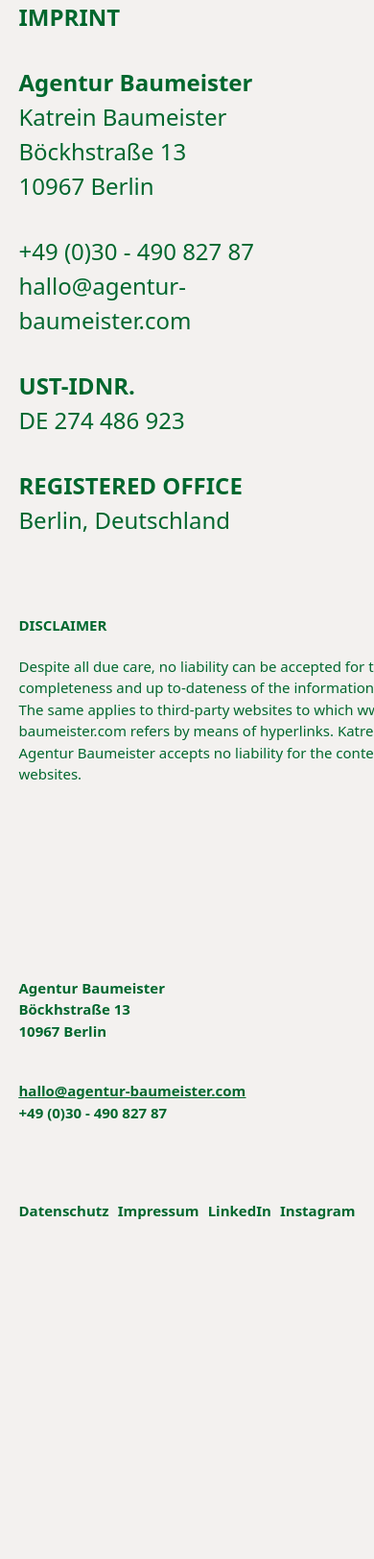
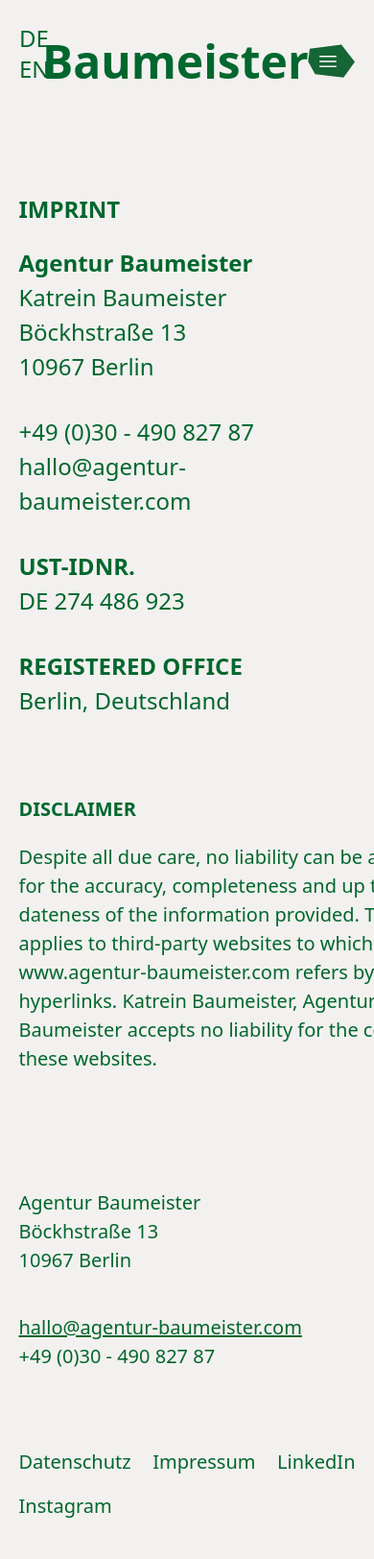
Before and after one commit to Jpaulb12/Group_2-WebsiteProject, a website: page src/sections/imprint.html in a window 390 px wide. Shown: the top 1624 px of the page at 96% size. Before the commit the page ends 1353 px from the top, so only its background shows below. Drawn offline with nearby package versions, Linux system fonts and the light colour scheme.

Commit message:
Imprint section with header

```diff
--- a/src/sections/imprint.html
+++ b/src/sections/imprint.html
@@ -9,15 +9,45 @@
     <title>Document</title>
 </head>
 <body class="bg-[#f3f1ef]  text-[#00672e]" >
+
+<!-- The navigation bar -->
+  <header class=" fixed top-0 left-0 w-full h-32 z-50 flex items-center justify-between py-2 pr-5 pl-5 mx-auto ">
+        <div class="self-start  mt-4 text-2xl">
+            <p>DE</p>
+            <p>EN</p>
+        </div>
+          <div class="relative w-60 h-35">
+    <div class="absolute inset-0 lg:hidden bg-[#f3f1ef] [clip-path:polygon(83%_29%,96%_36%,100%_49%,91%_66%,15%_72%,0%_58%,3%_39%)]"></div>
+
+    <h1 class="relative z-10 flex h-full items-center justify-center text-5xl font-semibold">
+        Baumeister
+    </h1>
+</div>
+          <nav class=" flex justify-end">
+
+ <div class=" lg:hidden w-14 h-15 flex items-center justify-center bg-green-800 [clip-path:polygon(16%_28%,75%_21%,100%_51%,79%_78%,26%_72%,13%_50%)] " onclick="window.location.href='src/sections/vision.html'">
+                     <svg xmlns="http://www.w3.org/2000/svg" fill="none" viewBox="0 0 24 24" stroke-width="1.5" stroke="currentColor" class="size-6 text-white">
+  <path stroke-linecap="round" stroke-linejoin="round" d="M3.75 6.75h16.5M3.75 12h16.5m-16.5 5.25h16.5" />
+                     </svg>
+             </div>
+<div class="hidden lg:flex flex-col  text-2xl  text-right">
+            <a href="#about-us">About</a>
+            <a href="#services">Services</a>
+            <a href="#references">References</a>
+            <a href="#contact">Contact</a>
+</div>
+        </nav>
+
+    </header>
 <!-- Imprint section -->
 
-<section class="m-auto w-[90%] lg:w-[80%]">
+<section class="mx-auto w-[90%] lg:w-[80%] mt-50 lg:mt-60 ">
 <div id="contact" class="flex flex-col gap-20 justify-around md:flex-row md:gap-0 md:justify-between">
 
 <div class="flex flex-col gap-8 text-[24px] lg:text-[48px]">
 
     <div>
-           <p class="font-bold md:font-normal md:text-[30px] mb-8 md:mb-0">IMPRINT</p>
+           <p class="font-bold md:text-[30px] mb-5 md:mb-0">IMPRINT</p>
            <p class="font-bold">Agentur Baumeister</p>
            <p>Katrein Baumeister<p>
            <p>Böckhstraße 13</p>
@@ -41,7 +71,7 @@
 
 </div>
 
-<div class="text-[15px] lg:text-[24px] w-[470px] md:text-end md:self-end">
+<div class="text-[20px] lg:text-[24px] w-[470px] md:text-end md:self-end">
        <h1 class="font-bold mb-5">DISCLAIMER</h1>
        <p>Despite all due care, no liability can be accepted for the accuracy, completeness and up to-dateness of the information provided. The same applies to third-party websites to which www.agentur-baumeister.com refers by means of hyperlinks. Katrein Baumeister, Agentur Baumeister accepts no liability for the content of these websites.</p>
 
@@ -51,12 +81,11 @@
 </section>
 
 <!-- footer section -->
-
- <footer class="w-[90%] lg:w-[80%] mx-auto pt-50 pb-20 font-semibold">
+<footer class="w-[90%] lg:w-[95%] mx-auto pt-30 pb-10 lg:pt-20">
 
     <!-- iPhone 14 & 15 Pro -->
 
-   <div class="flex flex-col gap-10 lg:hidden md:hidden text-[15px]">
+   <div class="flex flex-col gap-10 lg:hidden md:hidden text-[20px]">
 
         <div>
             <p>Agentur Baumeister</p>
@@ -65,21 +94,21 @@
         </div>
 
         <div>
-            <p class="underline"><a href="https://mail.google.com/mail/u/0/#inbox?compose=new">hallo@agentur-baumeister.com</a></p>
+            <p class="underline">hallo@agentur-baumeister.com</p>
             <p>+49 (0)30 - 490 827 87</p>
         </div>
 
         <div class="flex justify-between flex-wrap gap-y-4 mt-10">
-            <p><a href="privacy.html hover-none">Datenschutz</a></p>
-            <p><a href="imprint.html">Impressum</a></p>
-            <p><a href="">LinkedIn</a></p>
-            <p><a href="https://www.motelminibar.com/">Instagram</a></p>
+            <p>Datenschutz</p>
+            <p>Impressum</p>
+            <p>LinkedIn</p>
+            <p>Instagram</p>
         </div>
 
     </div>
 
     <!-- iPad Pro 11" -->
-    <div class="hidden lg:hidden md:grid md:grid-cols-2 gap-10 text-[15px]">
+    <div class="hidden lg:hidden md:grid md:grid-cols-2 gap-10 text-[20px]">
 
         <div>
             <p>Agentur Baumeister</p>
@@ -88,20 +117,23 @@
         </div>
 
         <div class="text-right">
-            <p class="underline"><a href="https://mail.google.com/mail/u/0/#inbox?compose=new">hallo@agentur-baumeister.com</a></p>
+            <p class="underline">hallo@agentur-baumeister.com</p>
             <p>+49 (0)30 - 490 827 87</p>
         </div>
 
         <div class="col-span-2 flex justify-between mt-4">
-            <p><a href="">LinkedIn</a></p>
-            <p><a href="https://www.motelminibar.com/">Instagram</a></p>
-            <p><a href="imprint.html">Impressum</a></p>
-            <p><a href="privacy.html">Datenschutz</a></p>
+            <p>LinkedIn</p>
+            <p>Instagram</p>
+            <p>Impressum</p>
+            <p>Datenschutz</p>
         </div>
 
     </div>
 
     <!-- MacBook Pro 14" -->
+     <div class="hidden lg:flex justify-center">
+        <img src="vector/sfa.png" alt="hexagone-vector" class="my-30">
+     </div>
     <div class="hidden lg:flex lg:justify-between text-[30px]">
 
         <div>
```
